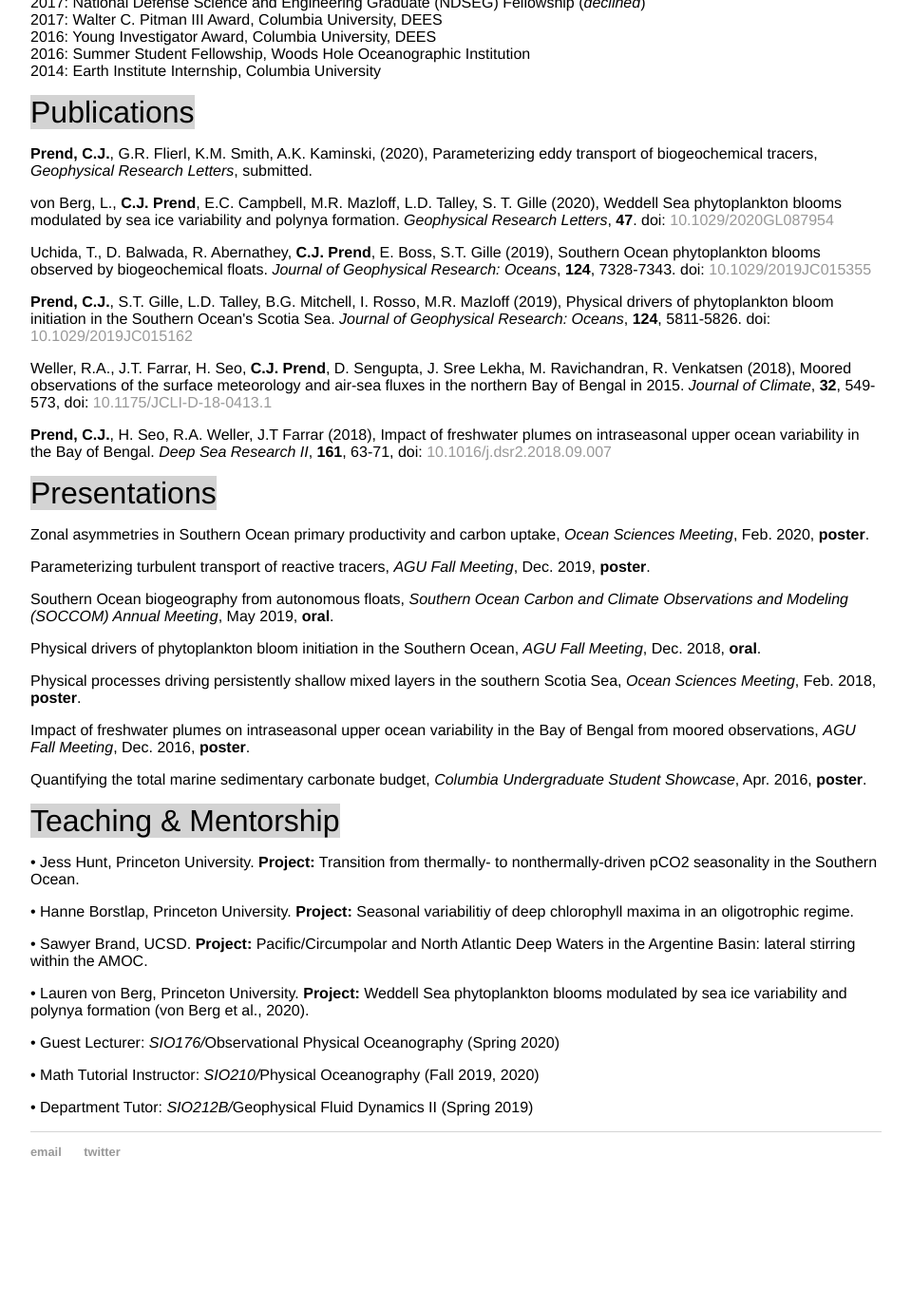
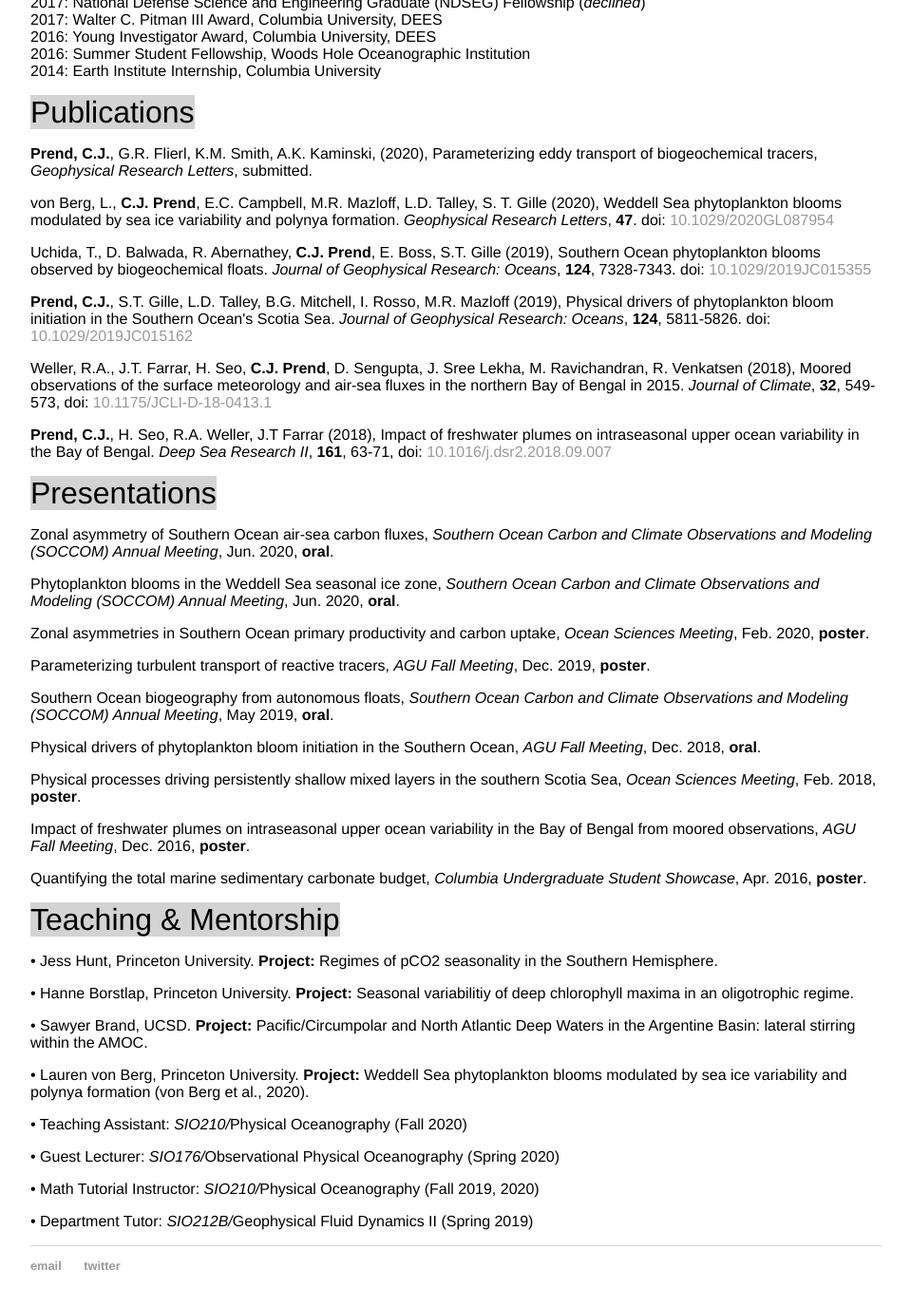
Before and after one commit to cprend/cprend.github.io, a Jekyll site: the page cv/index.html, which Jekyll copies as it is, in a window 1280 px wide and 1400 px high, scrolled down 572 px. Shown: the top 1376 px of the window at 95% size, without its empty margins (160-1119 px from the left). Built offline with Jekyll 4.4.1, drawn with Linux system fonts in a browser that asks for light colours; before the commit the page ends 1852 px from its top, so only the background shows below that.

Commit message:
Update index.html

```diff
--- a/cv/index.html
+++ b/cv/index.html
@@ -47,6 +47,8 @@
 		<p><b>Prend, C.J.</b>, H. Seo, R.A. Weller, J.T Farrar (2018), Impact of freshwater plumes on intraseasonal
 		upper ocean variability in the Bay of Bengal. <em>Deep Sea Research II</em>, <b>161</b>, 63-71, doi: <a href="https://www.sciencedirect.com/science/article/pii/S0967064517304010?via%3Dihub">10.1016/j.dsr2.2018.09.007</a></p>
 		<p1>Presentations</p1>
+		<p>Zonal asymmetry of Southern Ocean air-sea carbon fluxes, <em>Southern Ocean Carbon and Climate Observations and Modeling (SOCCOM) Annual Meeting</em>, Jun. 2020, <b>oral</b>.</p>
+		<p>Phytoplankton blooms in the Weddell Sea seasonal ice zone, <em>Southern Ocean Carbon and Climate Observations and Modeling (SOCCOM) Annual Meeting</em>, Jun. 2020, <b>oral</b>.</p>
 		<p>Zonal asymmetries in Southern Ocean primary productivity and carbon uptake, <em>Ocean Sciences Meeting</em>, Feb. 2020, <b>poster</b>.</p>
 		<p>Parameterizing turbulent transport of reactive tracers, <em>AGU Fall Meeting</em>, Dec. 2019, <b>poster</b>.</p>
 		<p>Southern Ocean biogeography from autonomous floats, <em>Southern Ocean Carbon and Climate Observations and Modeling (SOCCOM) Annual Meeting</em>, May 2019, <b>oral</b>.</p>
@@ -57,10 +59,11 @@
 			<em>AGU Fall Meeting</em>, Dec. 2016, <b>poster</b>.</p>
 		<p>Quantifying the total marine sedimentary carbonate budget, <em>Columbia Undergraduate Student Showcase</em>, Apr. 2016, <b>poster</b>.</p>
 		<p1>Teaching & Mentorship</p1>
-		<p>• Jess Hunt, Princeton University. <b>Project:</b> Transition from thermally- to nonthermally-driven pCO2 seasonality in the Southern Ocean.</p>
+		<p>• Jess Hunt, Princeton University. <b>Project:</b> Regimes of pCO2 seasonality in the Southern Hemisphere.</p>
 		<p>• Hanne Borstlap, Princeton University. <b>Project:</b> Seasonal variabilitiy of deep chlorophyll maxima in an oligotrophic regime.</p>
 		<p>• Sawyer Brand, UCSD. <b>Project:</b> Pacific/Circumpolar and North Atlantic Deep Waters in the Argentine Basin: lateral stirring within the AMOC.</p>
 		<p>• Lauren von Berg, Princeton University. <b>Project:</b> Weddell Sea phytoplankton blooms modulated by sea ice variability and polynya formation (von Berg et al., 2020).</p>
+		<p>• Teaching Assistant: <em>SIO210/</em>Physical Oceanography (Fall 2020)</p>
 		<p>• Guest Lecturer: <em>SIO176/</em>Observational Physical Oceanography (Spring 2020)</p>
 		<p>• Math Tutorial Instructor: <em>SIO210/</em>Physical Oceanography (Fall 2019, 2020)</p>
 		<p>• Department Tutor: <em>SIO212B/</em>Geophysical Fluid Dynamics II (Spring 2019)</p>
```
